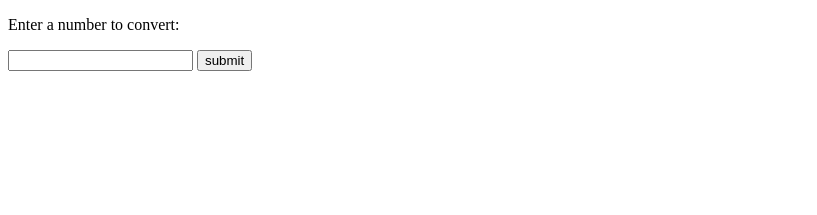
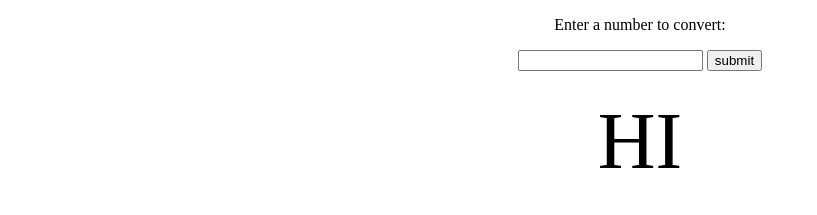
Before and after one commit to mhkna/roman-converter, a plain HTML site: page index.html in a window 1280 px wide. Shown: the whole page, without its empty margins (0-817 px from the left). Drawn offline with Linux system fonts and the light colour scheme.

Commit message:
added stylesheet and simple changes to styling

```diff
--- a/app.js
+++ b/app.js
@@ -28,5 +28,5 @@ let numeralConverter = function(numStr) {
 //print output to DOM
 let printConverted = function(event) {
   event.preventDefault();
-  var outputDiv = document
+  // const outputDiv = document
 }
--- a/index.html
+++ b/index.html
@@ -2,6 +2,7 @@
 <html>
 <head>
   <script src="app.js"></script>
+  <link rel="stylesheet" type="text/css" href="style.css">
   <title>Roman Numeral Converter</title>
 </head>
 <body>
@@ -10,6 +11,6 @@
     <input type='text' name='num'>
     <input type='submit' value='submit'>
   </form>
-  <div class='output-div'></div>
+  <div class='output-div'>HI</div>
 </body>
 </html>
--- /dev/null
+++ b/style.css
@@ -0,0 +1,8 @@
+body {
+  text-align: center;
+}
+
+.output-div {
+  padding: 25px;
+  font-size: 500%;
+}
```
